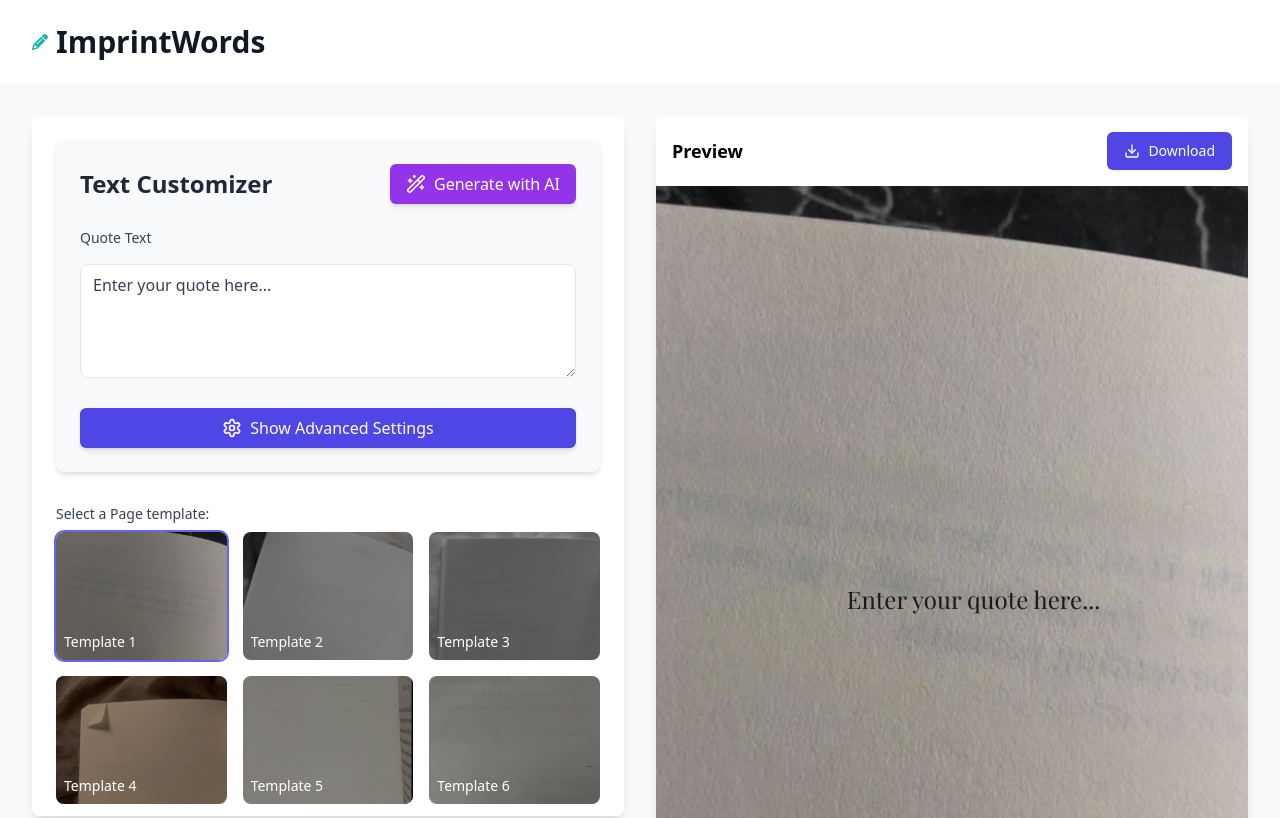
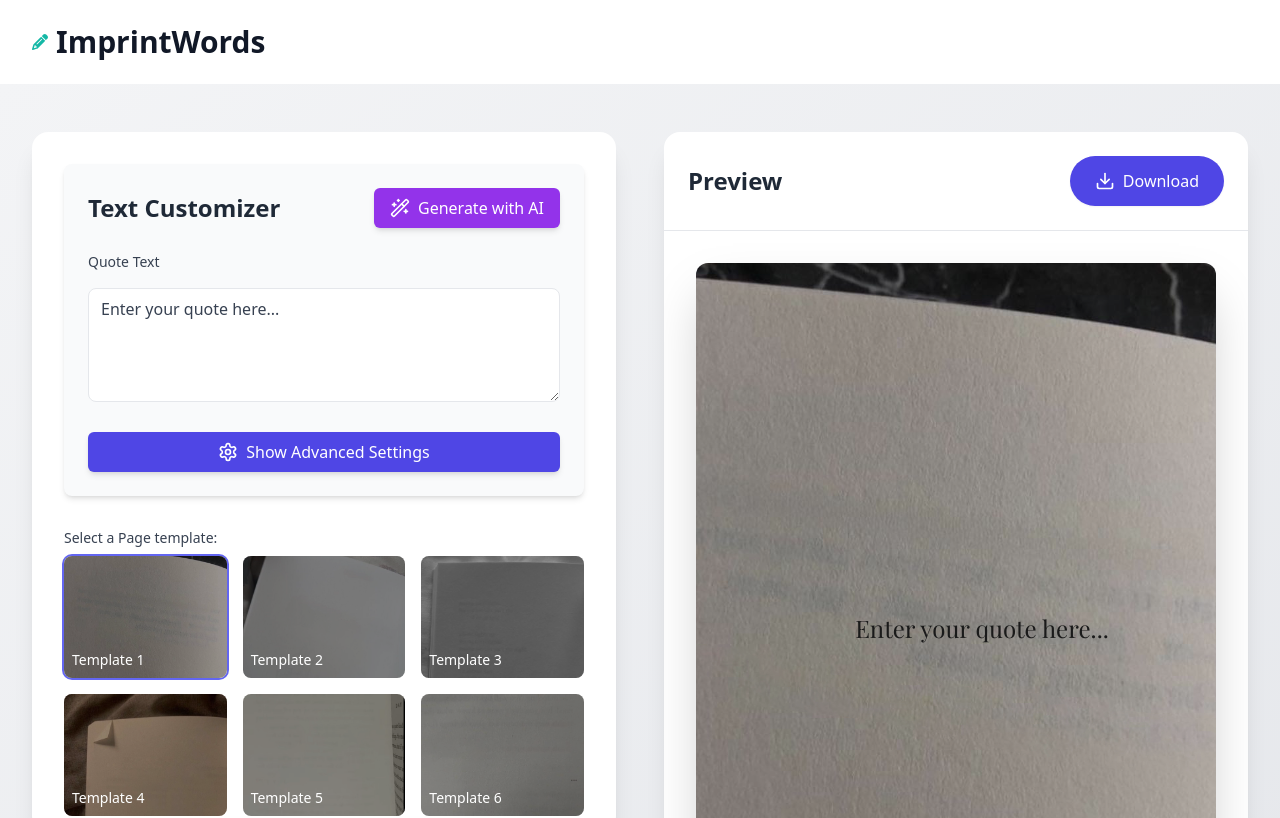
Before and after one commit to akshay0611/ImprintWords, a React (Vite) app: page /app in a window 1280 px wide. Shown: the top 818 px of the page. Built offline with nearby package versions, Linux system fonts and the light colour scheme; a web font is replaced by a local one.

Commit message:
Edited preview look

```diff
--- a/src/components/QuoteEditor.tsx
+++ b/src/components/QuoteEditor.tsx
@@ -1,5 +1,5 @@
 import React, { useState, useRef } from 'react';
-import { Download} from 'lucide-react';
+import { Download } from 'lucide-react';
 import * as htmlToImage from 'html-to-image';
 import type { Quote } from '../types';
 import TemplateSelector from './TemplateSelector';
@@ -18,8 +18,6 @@ export default function QuoteEditor() {
     alignment: 'center',
     background: templates[0].background
   });
-
-
 
   const quoteRef = useRef<HTMLDivElement>(null);
 
@@ -54,11 +52,11 @@ export default function QuoteEditor() {
   };
 
   return (
-    <div className="min-h-screen bg-gray-50 py-8 px-4 sm:px-6 lg:px-8">
+    <div className="min-h-screen bg-gradient-to-br from-gray-100 to-gray-200 py-12 px-4 sm:px-6 lg:px-8">
       <div className="max-w-7xl mx-auto">
-        <div className="grid grid-cols-1 lg:grid-cols-2 gap-8">
+        <div className="grid grid-cols-1 lg:grid-cols-2 gap-12">
           {/* Editor Controls */}
-          <div className="bg-white rounded-lg shadow-lg p-6 space-y-8 overflow-y-auto" style={{ maxHeight: 'calc(100vh - 100px)' }}>
+          <div className="bg-white rounded-2xl shadow-xl p-8 space-y-8 overflow-y-auto" style={{ maxHeight: 'calc(100vh - 100px)' }}>
             <TextCustomizer
               quote={quote}
               onChange={handleQuoteUpdate}
@@ -72,22 +70,24 @@ export default function QuoteEditor() {
           </div>
 
           {/* Preview */}
-          <div className="bg-white rounded-lg shadow-lg overflow-hidden">
-            <div className="flex items-center justify-between p-4">
-              <h2 className="text-lg font-semibold">Preview</h2>
+          <div className="bg-white rounded-2xl shadow-xl overflow-hidden">
+            <div className="flex items-center justify-between p-6 border-b border-gray-200">
+              <h2 className="text-2xl font-bold text-gray-800">Preview</h2>
               <button
                 onClick={handleDownload}
-                className="flex items-center justify-center px-4 py-2 border border-transparent rounded-md shadow-sm text-sm font-medium text-white bg-indigo-600 hover:bg-indigo-700"
+                className="flex items-center justify-center px-6 py-3 border border-transparent rounded-full shadow-sm text-base font-medium text-white bg-indigo-600 hover:bg-indigo-700 transition-colors duration-200"
               >
-                <Download className="w-4 h-4 mr-2" />
+                <Download className="w-5 h-5 mr-2" />
                 Download
               </button>
             </div>
+            <div className="p-8">
               <div
                 ref={quoteRef}
-              className="relative w-full aspect-[3/4] bg-cover bg-center p-12 flex items-center justify-center"
+                className="relative w-full aspect-[3/4] bg-cover bg-center rounded-xl shadow-2xl overflow-hidden"
                 style={{ backgroundImage: `url(${quote.background})` }}
               >
+                <div className="absolute inset-0 bg-black/20" />
                 <Draggable>
                   <div
                     className="relative z-10 w-full max-w-xl"
@@ -111,7 +111,7 @@ export default function QuoteEditor() {
                     {quote.text}
                   </div>
                 </Draggable>
-              <div className="absolute inset-0 bg-black/10" />
+              </div>
             </div>
           </div>
         </div>
```
Lines whose indentation alone changed are shown as unchanged.
